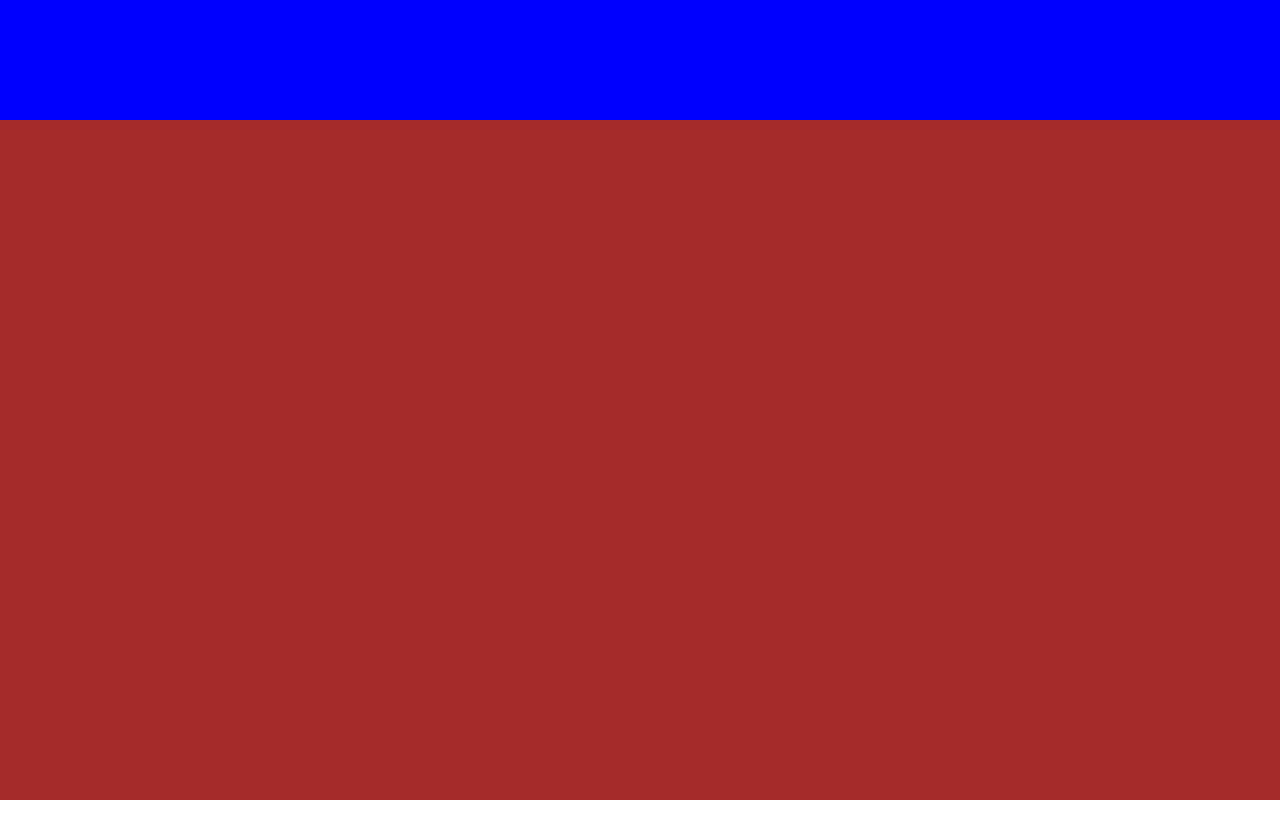
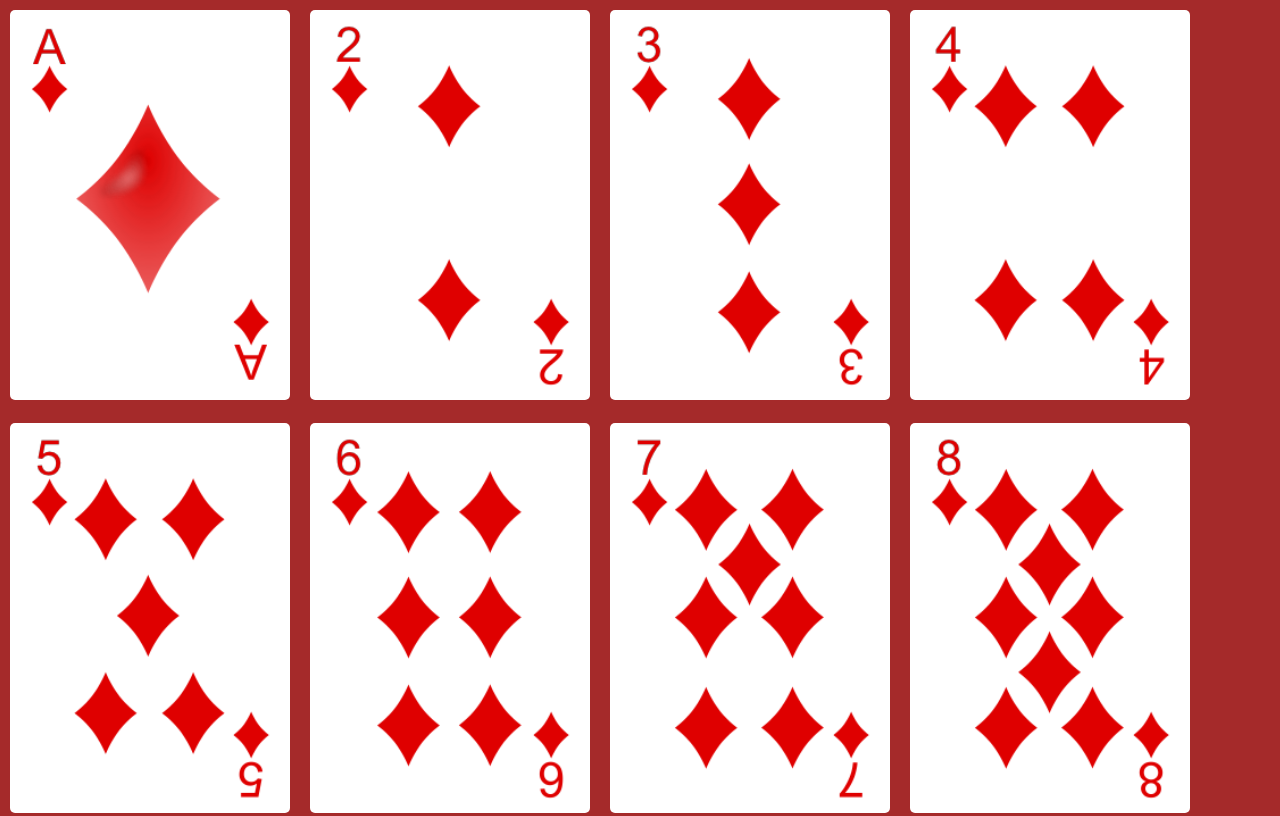
Before and after one commit to AaronLipkin/blackjack, a plain HTML site: page index.html in a window 1280 px wide. Shown: the top 816 px of the page. Drawn offline with nearby package versions, Linux system fonts and the light colour scheme.

Commit message:
Cards display properly

```diff
--- a/css/style.css
+++ b/css/style.css
@@ -9,10 +9,19 @@ header {
 }
 
 #table {
-	position: fixed;
 	top: 15%;
 	width: 100%;
-	height: 85%;
 	background-color: brown;
+}
 
+.card {
+	background-color: white;
+	background-size: 90%;
+	display: inline-block;
+	height: 390px;
+	width: 280px;
+	margin: 10px;
+	border-radius: 5px;
+	background-position: center;
+	background-repeat: no-repeat;
 }
--- a/index.html
+++ b/index.html
@@ -9,10 +9,8 @@
   crossorigin="anonymous"></script>
   <script type="text/javascript" src="js/app.js"></script>
 	<title>Blackjack</title>
-	<style type="text/css">background-image: url("images/table.png")</style>
 </head>
 <body>
-<header></header>
 <div id="table"></div>
 </body>
 </html>
--- a/js/app.js
+++ b/js/app.js
@@ -34,4 +34,8 @@ $(() => {
 		}
 	}
 	console.log(cards)
+	for(card of cards) {
+		$('#table').append($('<div>').addClass("card").css('background-image','url("' + card.image + '")'))
+	}
+
 })
```
Also changed, not shown: 1 other file.
